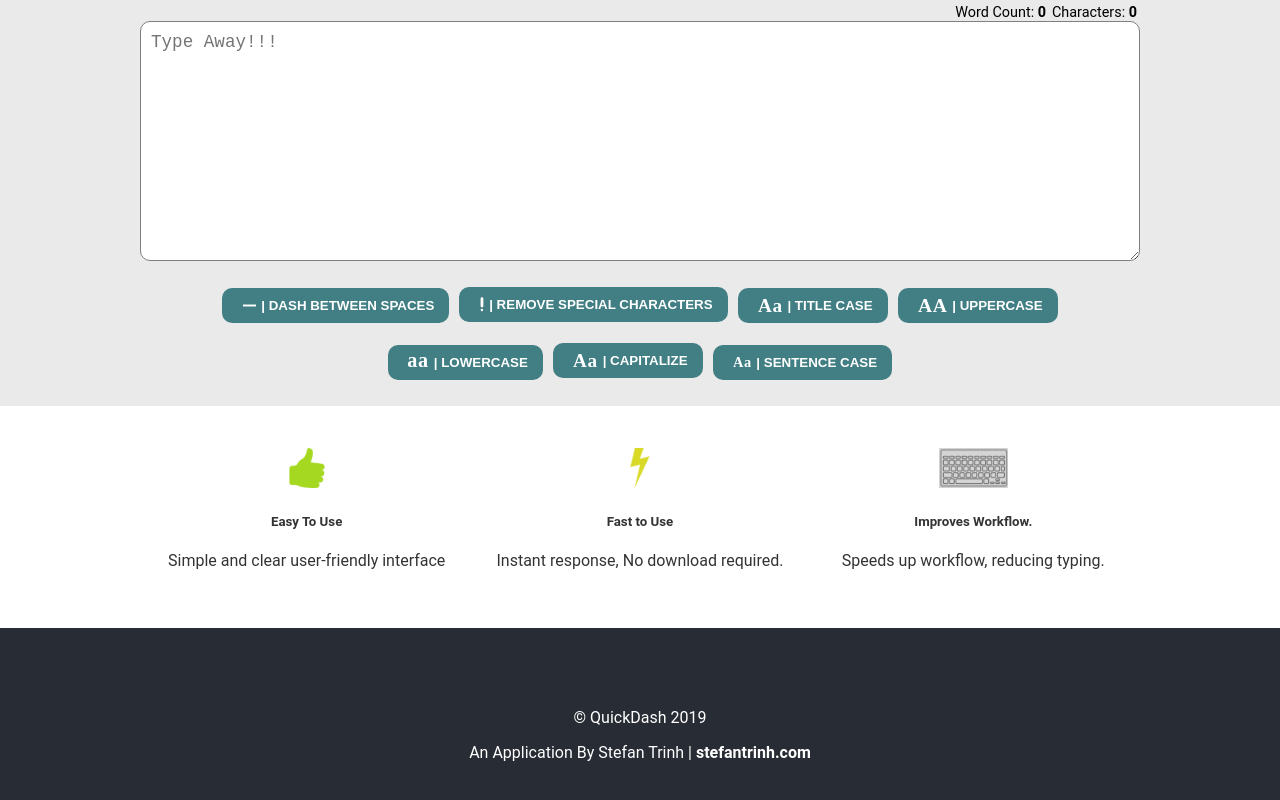
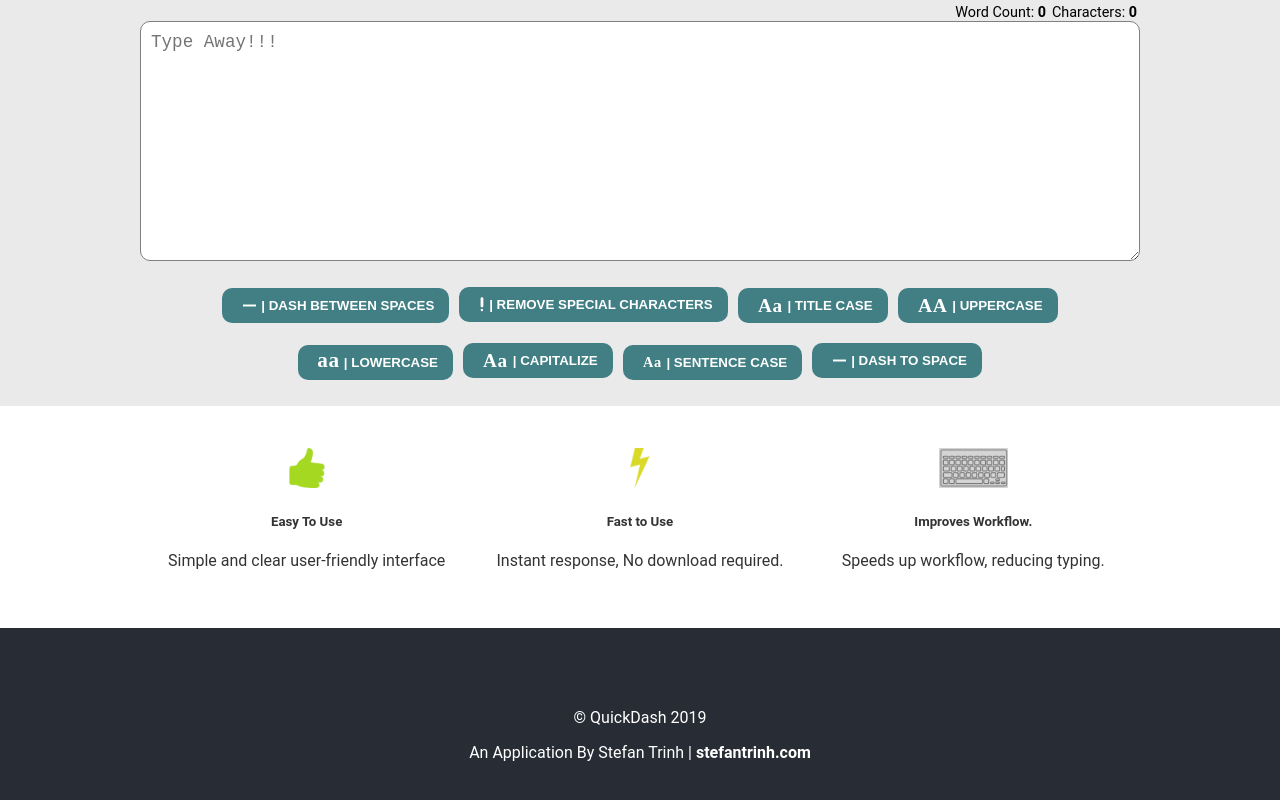
Before and after one commit to stefantrinh1/quick-dash, a React (Create React App) app: page / in a window 1280 px wide. Shown: the part 682-1482 px from the top of the page. Built offline with nearby package versions, Linux system fonts and the light colour scheme.

Commit message:
adding dash to space function

```diff
--- a/src/App.js
+++ b/src/App.js
@@ -15,6 +15,8 @@ import TitleCase from './components/TitleCase';
 import Clear from "./components/Clear";
 import CopyToClipboard from './components/CopyToClipboard';
 import SentenceCase from './components/SentenceCase';
+import SpaceToDash from './components/SpaceToDash';
+import DashToSpace from './components/SpaceToDash';
 
 const App = () => {
 
@@ -51,6 +53,7 @@ const App = () => {
           <Lowercase />
           <Capitalize />
           <SentenceCase />
+          <DashToSpace />
         </div>
       </section>
 
--- /dev/null
+++ b/src/components/SpaceToDash.js
@@ -0,0 +1,20 @@
+import React from 'react'
+import ButtonIcon from "../media/icons/subtract.svg"
+
+const DashToSpace = () => {
+
+    const handleClick = () => {
+    // grab the Text area Element to work with.
+        const textArea = document.querySelector(".TextOperations__TextArea")
+        let str = textArea.value
+        // uses regex to replace the spaces with a -
+        str = str.replace(/-/g, ' ');
+        // sets new value inside the text box
+        textArea.value = str
+    }
+
+    return (<button onClick={handleClick}><img style={{width:'1em'}}className="TextOperations__ButtonIcon" src={ButtonIcon} /> | Dash To Space</button>)
+
+}
+
+export default DashToSpace
```
